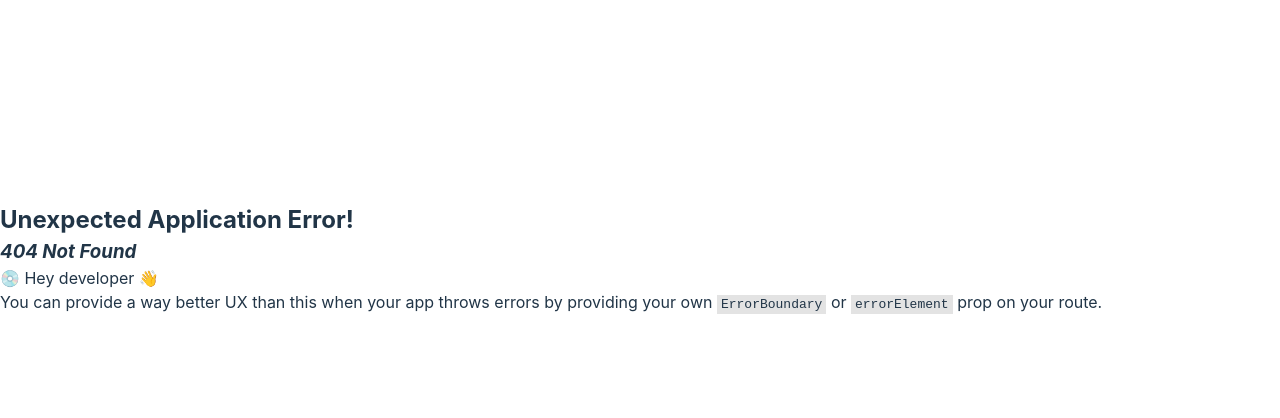
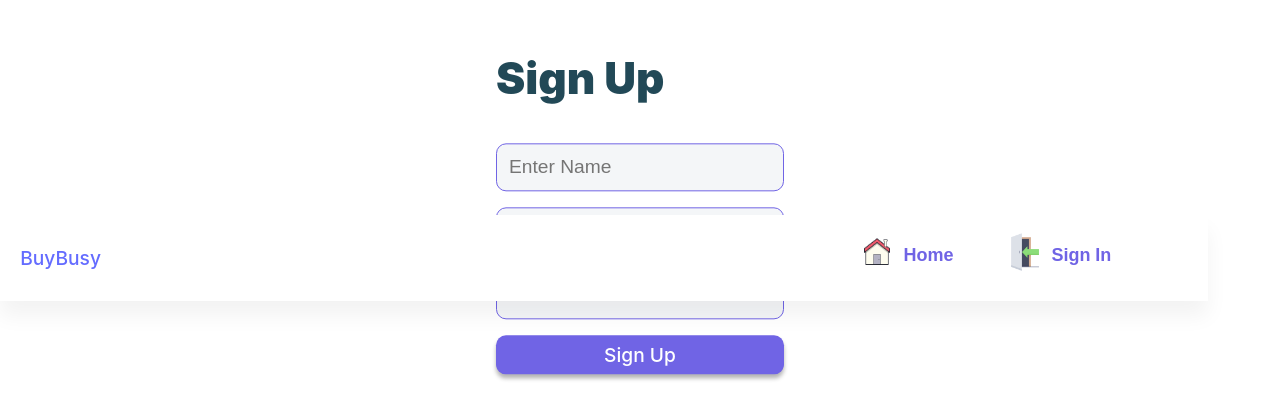
Before and after one commit to sanchit903/BuyBusy-1, a React (Vite) app: page /signup in a window 1280 px wide. Before the commit this address had no page. Shown: the part 142-560 px from the top of the page. Built offline with nearby package versions, Linux system fonts and the light colour scheme.

Commit message:
Add Home, Login, and Register pages; integrate toast notifications and update Navbar

```diff
--- a/src/App.jsx
+++ b/src/App.jsx
@@ -1,18 +1,48 @@
 import './App.css'
 import { createBrowserRouter, RouterProvider } from 'react-router-dom';
+import { ToastContainer } from 'react-toastify';
+import 'react-toastify/dist/ReactToastify.css';
 import Navbar from './Components/NavBar/Navbar';
+import Home from './Pages/Home/Home';
+import Login from './Pages/Login/Login';
+import Register from './Pages/Register/Register';
 
 function App() {
   const router = createBrowserRouter([
     {
       path: "/",
       element: <Navbar />,
+      children: [
+        {
+          path: "/",
+          element: <Home />,
+        },
+        {
+          path: "/signin",
+          element: <Login />,
+        },
+        {
+          path: "/signup",
+          element: <Register />,
+        }
+      ],
     },
   ]);
 
   return (
     <>
       <RouterProvider router={router} />
+      <ToastContainer
+        position="top-right"
+        autoClose={3000}
+        hideProgressBar={false}
+        newestOnTop
+        closeOnClick
+        rtl={false}
+        pauseOnFocusLoss
+        draggable
+        pauseOnHover
+      />
     </>
   )
 }
--- a/src/Components/NavBar/Navbar.jsx
+++ b/src/Components/NavBar/Navbar.jsx
@@ -1,6 +1,6 @@
 import React from 'react'
 import styles from './Navbar.module.css'
-import { NavLink } from 'react-router-dom'
+import { NavLink, Outlet } from 'react-router-dom'
 
 
 const Navbar = () => {
@@ -13,18 +13,25 @@ const Navbar = () => {
                   </NavLink>
                   <ul className={styles.navbar_menu}>
                     <li className={styles.nav_item}>
-                        <NavLink to="/" className={styles.nav_links}>
+              <NavLink to="/" className={styles.nav_links}>
+                <span>
+                  <img className={styles.icon_styles} src="/public/home-icon.png" alt="home" />
+                </span>
                             Home
                         </NavLink>
                       </li>
                       <li className={styles.nav_item}>
-                        <NavLink to="/" className={styles.nav_links}>
-                            About
+              <NavLink to="/signin" className={styles.nav_links}>
+                <span>
+                  <img className={styles.icon_styles} src="/public/sign-in.png" alt="signin" />
+                </span>
+                            Sign In
                         </NavLink>
                       </li>
                   </ul>
               </div>
-          </nav>
+      </nav>
+      <Outlet />
     </header>
   )
 }
--- a/src/Components/NavBar/Navbar.module.css
+++ b/src/Components/NavBar/Navbar.module.css
@@ -1,6 +1,7 @@
 .navbar {
     align-items: center;
     background: #fff;
+    box-shadow: 0 15px 20px 0 rgba(17, 17, 26, 0.05);
     display: flex;
     font-size: 1.2rem;
     height: 86px;
--- /dev/null
+++ b/src/Pages/Home/Home.jsx
@@ -0,0 +1,9 @@
+import React from 'react'
+
+const Home = () => {
+  return (
+    <div>Home</div>
+  )
+}
+
+export default Home
--- /dev/null
+++ b/src/Pages/Login/Login.jsx
@@ -0,0 +1,62 @@
+import React, { useState } from 'react'
+import styles from './Login.module.css';
+import { NavLink, useNavigate } from 'react-router-dom';
+import { showSuccessToast, showErrorToast } from '../../utils/toast';
+
+const Login = () => {
+    const [email, setEmail] = useState('');
+    const [password, setPassword] = useState('');
+    const navigate = useNavigate();
+
+    const handleSubmit = (e) => {
+        e.preventDefault();
+
+        // Example validation
+        if (!email || !password) {
+            showErrorToast('Please fill in all fields');
+            return;
+        }
+
+        // Here you would typically have your actual login logic
+        // This is just for demonstration
+        if (email === 'test@example.com' && password === 'password') {
+            showSuccessToast('Login successful!');
+            // Navigate to home page after successful login
+            setTimeout(() => {
+                navigate('/');
+            }, 2000);
+        } else {
+            showErrorToast('Invalid email or password');
+        }
+    };
+
+    return (
+        <div className={styles.Login_formContainer} >
+            <div className={styles.Login_form}>
+                <h3 className={styles.Login_Title}>Sign In</h3>
+                <form className={styles.Login_formElements} onSubmit={handleSubmit}>
+                    <input
+                        type="text"
+                        placeholder="Email"
+                        className={styles.Login_loginInput}
+                        value={email}
+                        onChange={(e) => setEmail(e.target.value)}
+                    />
+                    <input
+                        type="password"
+                        placeholder="Password"
+                        className={styles.Login_loginInput}
+                        value={password}
+                        onChange={(e) => setPassword(e.target.value)}
+                    />
+                    <button type="submit" className={styles.Login_loginBtn}>Sign In</button>
+                </form>
+                <NavLink className={styles.Login_registerLink} to="/signup">
+                    <p>Don't have an account? Sign Up</p>
+                </NavLink>
+            </div>
+        </div>
+    )
+}
+
+export default Login;
--- /dev/null
+++ b/src/Pages/Login/Login.module.css
@@ -0,0 +1,66 @@
+.Login_formContainer {
+    left: 50%;
+    position: absolute;
+    top: 45%;
+    -webkit-transform: translate(-50%, -50%);
+    transform: translate(-50%, -50%);
+}
+
+.Login_form {
+    display: flex;
+    flex-direction: column;
+    gap: 1rem;
+    padding: 1rem;
+    width: 20rem;
+}
+
+.Login_formElements {
+    display: flex;
+    flex-direction: column;
+    gap: 1rem;
+    padding: 1rem 0;
+}
+
+
+.Login_Title {
+    color: #224957;
+    font-size: 2.75em;
+    font-weight: 900;
+    text-align: left;
+}
+
+.Login_loginInput {
+    background: #f4f6f8;
+    border: 1px solid #7064e5;
+    border-radius: 10px;
+    box-sizing: border-box;
+    color: #7064e5;
+    font-size: 1.2em;
+    padding: 12px;
+}
+
+.Login_loginBtn {
+    background: #7064e5;
+    border: none;
+    border-radius: 10px;
+    box-shadow: 0 4px 4px rgba(0, 0, 0, .3);
+    color: #fff;
+    font-size: 1.2em !important;
+    padding: .4em !important;
+    width: 100%;
+}
+
+.Login_loginBtn:not(:disabled) {
+    cursor: pointer;
+}
+
+.Login_registerLink {
+    text-decoration: none;
+    color: rgb(34, 73, 87);
+    font-family: Quicksand;
+}
+
+p {
+    font-weight: 600;
+    margin: 0;
+}
--- /dev/null
+++ b/src/Pages/Register/Register.jsx
@@ -0,0 +1,39 @@
+import React, { useState } from 'react'
+import styles from './Register.module.css'
+import { showErrorToast } from '../../utils/toast';
+
+const Register = () => {
+  const [name, setName] = useState('');
+  const [email, setEmail] = useState('');
+  const [password, setPassword] = useState('');
+
+  const handleSubmit = (e) => {
+    e.preventDefault();
+    if (!name || !email || !password) {
+      showErrorToast('Please fill in all fields');
+      return;
+    }
+    const user = {
+      name,
+      email,
+      password
+    }
+    console.log(user);
+  }
+
+  return (
+    <div className={styles.Register_formContainer}>
+      <div className={styles.Register_form}>
+        <h3 className={styles.Register_Title}>Sign Up</h3>
+        <form className={styles.Register_formElements} onSubmit={handleSubmit}>
+          <input type="text" placeholder="Enter Name" className={styles.Register_formInput} value={name} onChange={(e) => setName(e.target.value)} />
+          <input type="text" placeholder="Enter Email" className={styles.Register_formInput} value={email} onChange={(e) => setEmail(e.target.value)} />
+          <input type="password" placeholder="Enter Password" className={styles.Register_formInput} value={password} onChange={(e) => setPassword(e.target.value)} />
+          <button className={styles.Register_loginBtn}>Sign Up</button>
+        </form>
+      </div>
+    </div>
+  )
+}
+
+export default Register;
--- /dev/null
+++ b/src/Pages/Register/Register.module.css
@@ -0,0 +1,54 @@
+.Register_formContainer {
+    left: 50%;
+    position: absolute;
+    top: 45%;
+    -webkit-transform: translate(-50%, -50%);
+    transform: translate(-50%, -50%);
+}
+
+.Register_form {
+    display: flex;
+    flex-direction: column;
+    gap: 1rem;
+    padding: 1rem;
+    width: 20rem;
+}
+
+.Register_formElements {
+    display: flex;
+    flex-direction: column;
+    gap: 1rem;
+    padding: 1rem 0;
+}
+
+.Register_Title {
+    color: #224957;
+    font-size: 2.75em;
+    font-weight: 900;
+    text-align: left;
+}
+
+.Register_formInput {
+    background: #f4f6f8;
+    border: 1px solid #7064e5;
+    border-radius: 10px;
+    box-sizing: border-box;
+    color: #7064e5;
+    font-size: 1.2em;
+    padding: 12px;
+}
+
+.Register_loginBtn {
+    background: #7064e5;
+    border: none;
+    border-radius: 10px;
+    box-shadow: 0 4px 4px rgba(0, 0, 0, .3);
+    color: #fff;
+    font-size: 1.2em !important;
+    padding: .4em !important;
+    width: 100%;
+}
+
+.Register_loginBtn:not(:disabled) {
+    cursor: pointer;
+}
--- /dev/null
+++ b/src/utils/toast.js
@@ -0,0 +1,49 @@
+import { toast } from 'react-toastify';
+
+// Success toast notification
+export const showSuccessToast = (message) => {
+  toast.success(message, {
+    position: "top-right",
+    autoClose: 3000,
+    hideProgressBar: false,
+    closeOnClick: true,
+    pauseOnHover: true,
+    draggable: true,
+  });
+};
+
+// Error toast notification
+export const showErrorToast = (message) => {
+  toast.error(message, {
+    position: "top-right",
+    autoClose: 3000,
+    hideProgressBar: false,
+    closeOnClick: true,
+    pauseOnHover: true,
+    draggable: true,
+  });
+};
+
+// Info toast notification
+export const showInfoToast = (message) => {
+  toast.info(message, {
+    position: "top-right",
+    autoClose: 3000,
+    hideProgressBar: false,
+    closeOnClick: true,
+    pauseOnHover: true,
+    draggable: true,
+  });
+};
+
+// Warning toast notification
+export const showWarningToast = (message) => {
+  toast.warning(message, {
+    position: "top-right",
+    autoClose: 3000,
+    hideProgressBar: false,
+    closeOnClick: true,
+    pauseOnHover: true,
+    draggable: true,
+  });
+};
```
Also changed, not shown: src/Pages/Register.jsx (deleted, +0 -9 lines), public/home-icon.png (renamed from src/assets/home-icon.png), public/sign-in.png (renamed from src/assets/sign-in.png), src/Pages/Home/Home.module.css (added).
